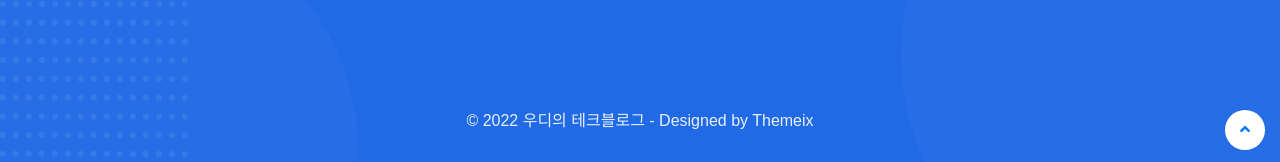
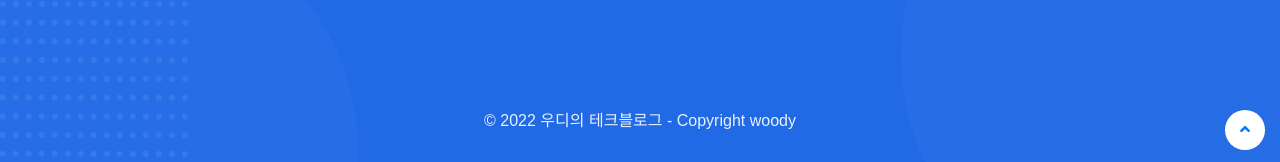
Before and after one commit to yuuisang/yuuisang.github.io, a Jekyll site: the page built from index.html, in a window 1280 px wide and 900 px high, scrolled down 9301 px. Shown: the part 735-897 px from the top of the window. Built offline with Jekyll 4.4.1, drawn with Linux system fonts in a browser that asks for light colours; some web fonts are replaced.

Commit message:
theme set

```diff
--- a/_includes/footer.html
+++ b/_includes/footer.html
@@ -76,7 +76,7 @@
             </div>
         </div>
         <div class="footer-copyright-wrapper text-center">
-            <p>© {{ 'now' | date: "%Y" }} {{site.title}} - Designed by <a href="https://themeix.com">Themeix</a></p>
+            <p>© {{ 'now' | date: "%Y" }} {{site.title}} - Copyright <a href="https://github.com/yuuisang">woody</a></p>
         </div>
         <a href="#" class="scrollToTop"><i class="fas fa-angle-up"></i></a>
     </div>
```
